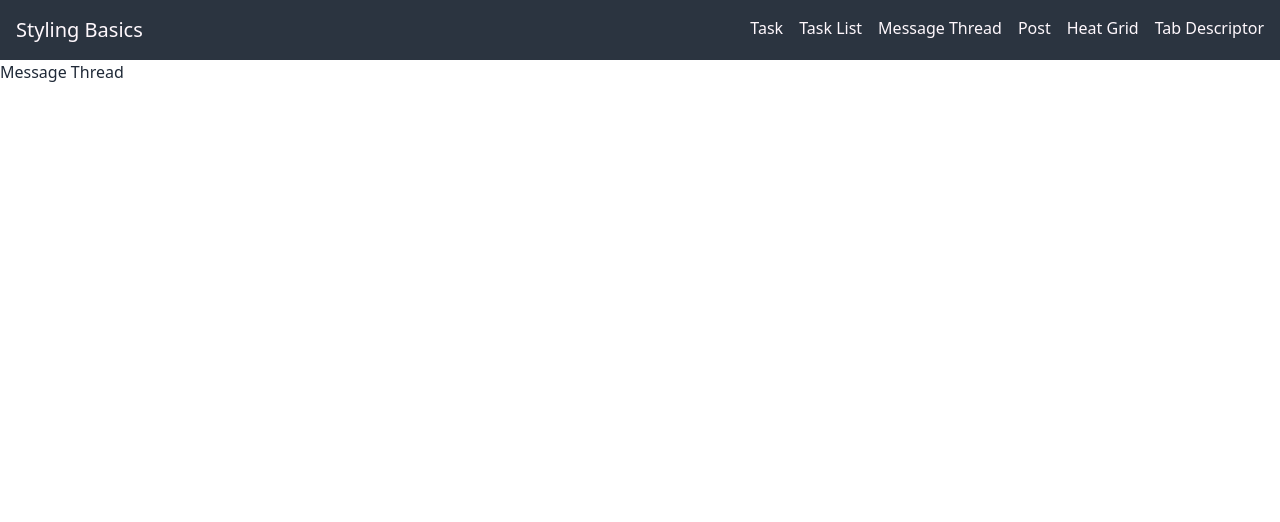
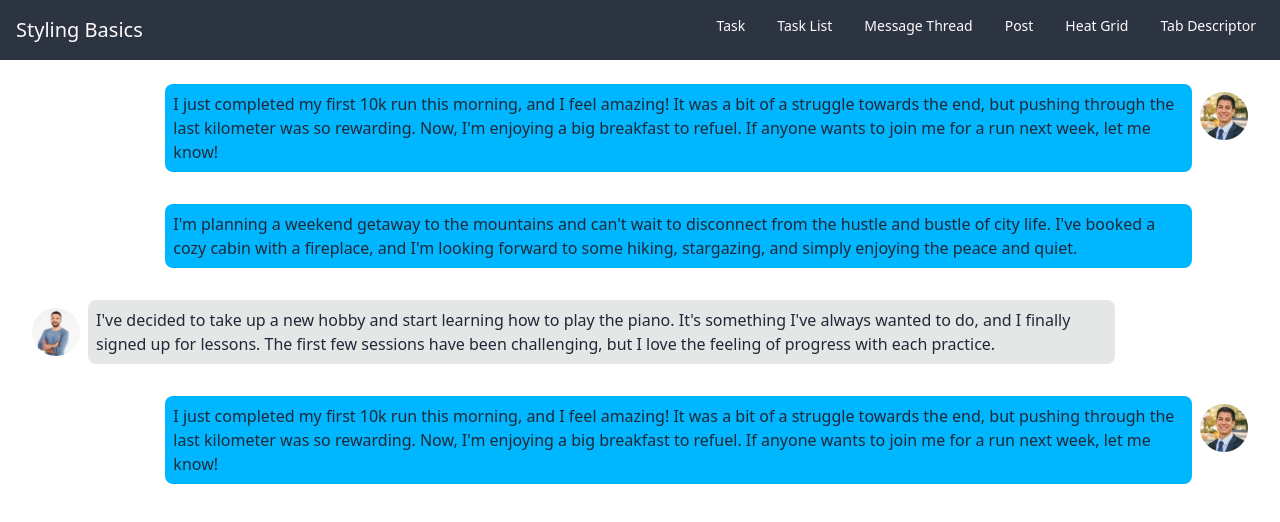
Before and after one commit to danielgavidia/styling-basics, a React (Vite) app in the folder front-end/: page /RouteMessageThread in a window 1280 px wide. Shown: the top 522 px of the page. Built offline with nearby package versions, Linux system fonts and the light colour scheme.

Commit message:
Added Message Thread

```diff
--- a/front-end/src/Root.tsx
+++ b/front-end/src/Root.tsx
@@ -1,7 +1,8 @@
 import { Outlet } from "react-router-dom";
+import Navbar from "./components/Navbar";
 
 const Root = () => {
-    const arr = [
+    const navbarButtons = [
         { path: "/RouteTask", name: "Task" },
         { path: "/RouteTaskList", name: "Task List" },
         { path: "/RouteMessageThread", name: "Message Thread" },
@@ -11,29 +12,7 @@ const Root = () => {
     ];
     return (
         <>
-            <div className="flex sticky top-0 z-50 justify-between bg-neutral p-2">
-                <div className="flex">
-                    <a className="text-xl p-2 text-secondary-content">
-                        Styling Basics
-                    </a>
-                </div>
-                <div className="flex-none">
-                    <ul className="flex">
-                        {arr.map((x, id) => {
-                            return (
-                                <li key={id} className="p-2">
-                                    <a
-                                        href={x.path}
-                                        className="text-secondary-content"
-                                    >
-                                        {x.name}
-                                    </a>
-                                </li>
-                            );
-                        })}
-                    </ul>
-                </div>
-            </div>
+            <Navbar navbarButtons={navbarButtons} />
             <div id="detail">
                 <Outlet />
             </div>
--- /dev/null
+++ b/front-end/src/components/Message.tsx
@@ -0,0 +1,55 @@
+interface iMessage {
+    userImage: string;
+    messageTo: boolean;
+    messageText: string;
+    messageFirst: boolean;
+}
+
+const Message: React.FC<iMessage> = ({
+    userImage,
+    messageTo,
+    messageText,
+    messageFirst,
+}) => {
+    if (messageTo === true) {
+        return (
+            <div className="flex p-2 m-4 justify-end">
+                <div className="p-2 bg-info rounded-lg w-5/6">
+                    {messageText}
+                </div>
+                <div className="w-16 h-16 p-2">
+                    {messageFirst ? (
+                        <img
+                            src={userImage}
+                            alt="userImage"
+                            className="rounded-full aspect-square object-cover"
+                        />
+                    ) : (
+                        <div></div>
+                    )}
+                </div>
+            </div>
+        );
+    } else if (messageTo === false) {
+        return (
+            <div className="flex p-2 m-4 justify-start">
+                <div className="w-16 h-16 p-2">
+                    {messageFirst ? (
+                        <img
+                            src={userImage}
+                            alt="userImage"
+                            className="rounded-full aspect-square object-cover"
+                        />
+                    ) : (
+                        <div></div>
+                    )}
+                </div>
+                <div className="p-2 bg-base-300 rounded-lg w-5/6">
+                    {messageText}
+                </div>
+            </div>
+        );
+    }
+};
+
+export default Message;
--- /dev/null
+++ b/front-end/src/components/Navbar.tsx
@@ -0,0 +1,38 @@
+interface navbarButton {
+    path: string;
+    name: string;
+}
+
+interface iNavbar {
+    navbarButtons: navbarButton[];
+}
+
+const Navbar: React.FC<iNavbar> = ({ navbarButtons }) => {
+    return (
+        <div className="flex sticky top-0 z-50 justify-between bg-neutral p-2">
+            <div className="flex">
+                <a className="text-xl p-2 text-secondary-content">
+                    Styling Basics
+                </a>
+            </div>
+            <div className="flex-none">
+                <ul className="flex">
+                    {navbarButtons.map((x, id) => {
+                        return (
+                            <li key={id} className="p-2 text-sm px-4">
+                                <a
+                                    href={x.path}
+                                    className="text-secondary-content"
+                                >
+                                    {x.name}
+                                </a>
+                            </li>
+                        );
+                    })}
+                </ul>
+            </div>
+        </div>
+    );
+};
+
+export default Navbar;
--- a/front-end/src/components/Post.tsx
+++ b/front-end/src/components/Post.tsx
@@ -22,8 +22,8 @@ const Post: React.FC<iPost> = ({
     countComments,
 }) => {
     return (
-        <div className="flex py-10">
-            <div className="h-4/6 w-4/6 rounded-full p-2">
+        <div className="flex py-10 justify-center">
+            <div className="h-20 w-20 rounded-full p-2">
                 <img src={userImage} alt="userImage" className="rounded-full" />
             </div>
             <div className="p-2">
@@ -35,7 +35,12 @@ const Post: React.FC<iPost> = ({
                 </div>
                 <div className="px-2 font-light">3 min ago</div>
                 <div className="p-2">
-                    <img src={postImage} alt="postImage" />
+                    <img
+                        src={postImage}
+                        alt="postImage"
+                        className="aspect-square object-cover h-80 w-80"
+                        // className="aspect-square object-cover"
+                    />
                 </div>
                 <div className="p-2 text-black text-lg">{postDescription}</div>
                 <div className="p-2 flex">
--- a/front-end/src/components/Tab.tsx
+++ b/front-end/src/components/Tab.tsx
@@ -8,16 +8,18 @@ interface iTab {
 
 const Tab: React.FC<iTab> = ({ userImage, userBio }) => {
     return (
-        <div className="shadow-lg rounded-lg bg-base-100">
-            <div className="p-2">
-                <div className="p-2 flex justify-center">
+        <div className="shadow-lg rounded-lg bg-base-100 p-6">
+            <div className="p-2 justify-items-center">
+                <div className="p-2 flex justify-center h-60">
                     <img
                         src={userImage}
                         alt="userImage"
-                        className="rounded-full shadow-lg"
+                        className="rounded-full shadow-lg aspect-square object-cover"
                     />
                 </div>
-                <div className="p-2 text-center text-black">{userBio}</div>
+                <div className="p-2 text-center text-black flex justify-center">
+                    <p className="w-4/6 ">{userBio}</p>
+                </div>
             </div>
         </div>
     );
--- /dev/null
+++ b/front-end/src/data/dataMessages.ts
@@ -0,0 +1,33 @@
+import userImage0 from "../assets/profile.jpg";
+import userImage1 from "../assets/user1.jpg";
+
+export const data = [
+    {
+        userImage: userImage0,
+        messageTo: true,
+        messageText:
+            "I just completed my first 10k run this morning, and I feel amazing! It was a bit of a struggle towards the end, but pushing through the last kilometer was so rewarding. Now, I'm enjoying a big breakfast to refuel. If anyone wants to join me for a run next week, let me know!",
+        messageFirst: true,
+    },
+    {
+        userImage: userImage0,
+        messageTo: true,
+        messageText:
+            "I'm planning a weekend getaway to the mountains and can't wait to disconnect from the hustle and bustle of city life. I've booked a cozy cabin with a fireplace, and I'm looking forward to some hiking, stargazing, and simply enjoying the peace and quiet. ",
+        messageFirst: false,
+    },
+    {
+        userImage: userImage1,
+        messageTo: false,
+        messageText:
+            "I've decided to take up a new hobby and start learning how to play the piano. It's something I've always wanted to do, and I finally signed up for lessons. The first few sessions have been challenging, but I love the feeling of progress with each practice.",
+        messageFirst: true,
+    },
+    {
+        userImage: userImage0,
+        messageTo: true,
+        messageText:
+            "I just completed my first 10k run this morning, and I feel amazing! It was a bit of a struggle towards the end, but pushing through the last kilometer was so rewarding. Now, I'm enjoying a big breakfast to refuel. If anyone wants to join me for a run next week, let me know!",
+        messageFirst: true,
+    },
+];
--- a/front-end/src/routes/RouteMessageThread.tsx
+++ b/front-end/src/routes/RouteMessageThread.tsx
@@ -1,7 +1,22 @@
+import Message from "../components/Message";
+import { data } from "../data/dataMessages";
+
 const RouteMessageThread = () => {
     return (
         <div id="RouteMessageThread">
-            <div className="bg-white">Message Thread</div>
+            <div className="bg-white">
+                {data.map((x, id) => {
+                    return (
+                        <Message
+                            key={id}
+                            userImage={x.userImage}
+                            messageTo={x.messageTo}
+                            messageText={x.messageText}
+                            messageFirst={x.messageFirst}
+                        />
+                    );
+                })}
+            </div>
         </div>
     );
 };
```
